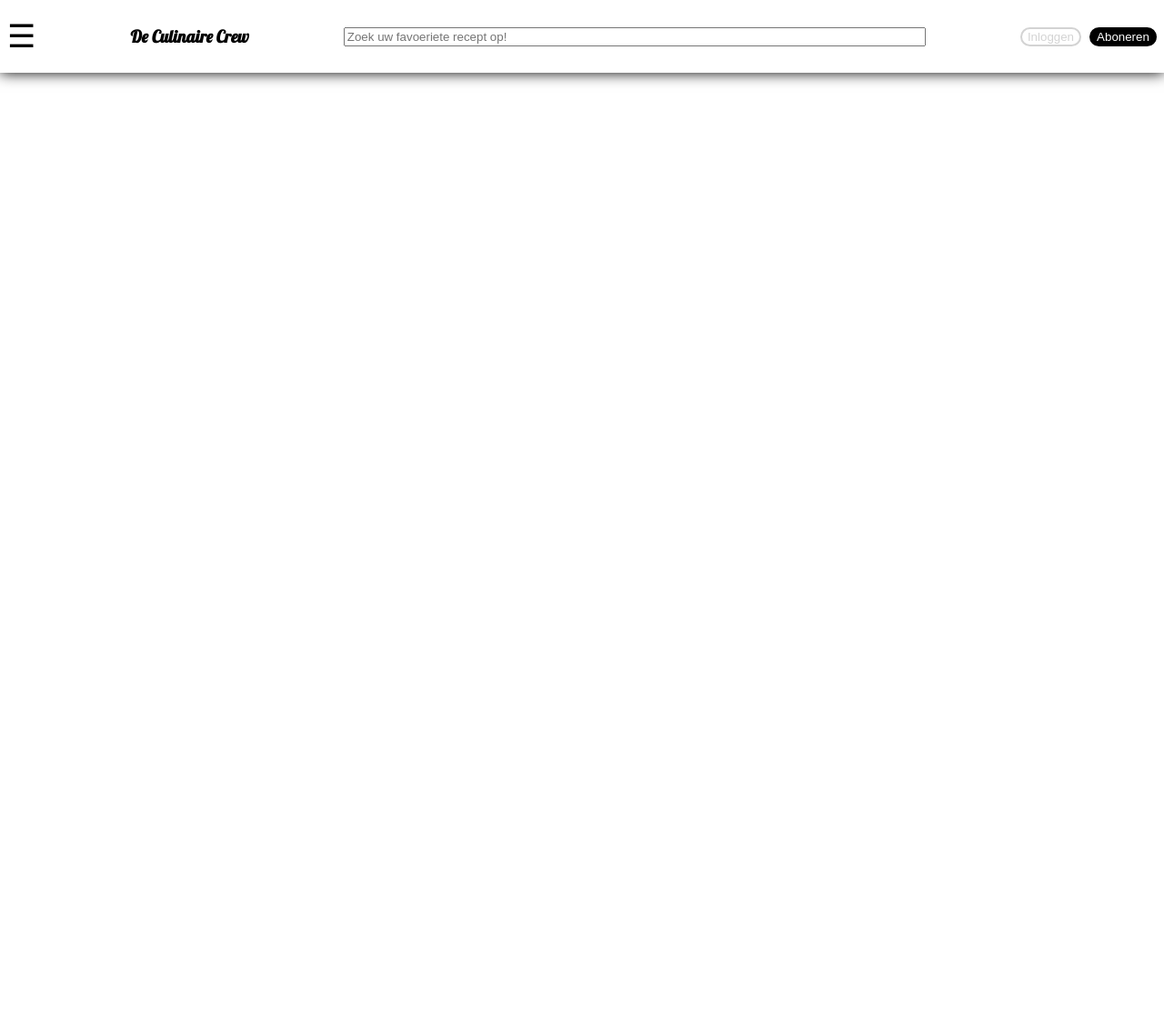
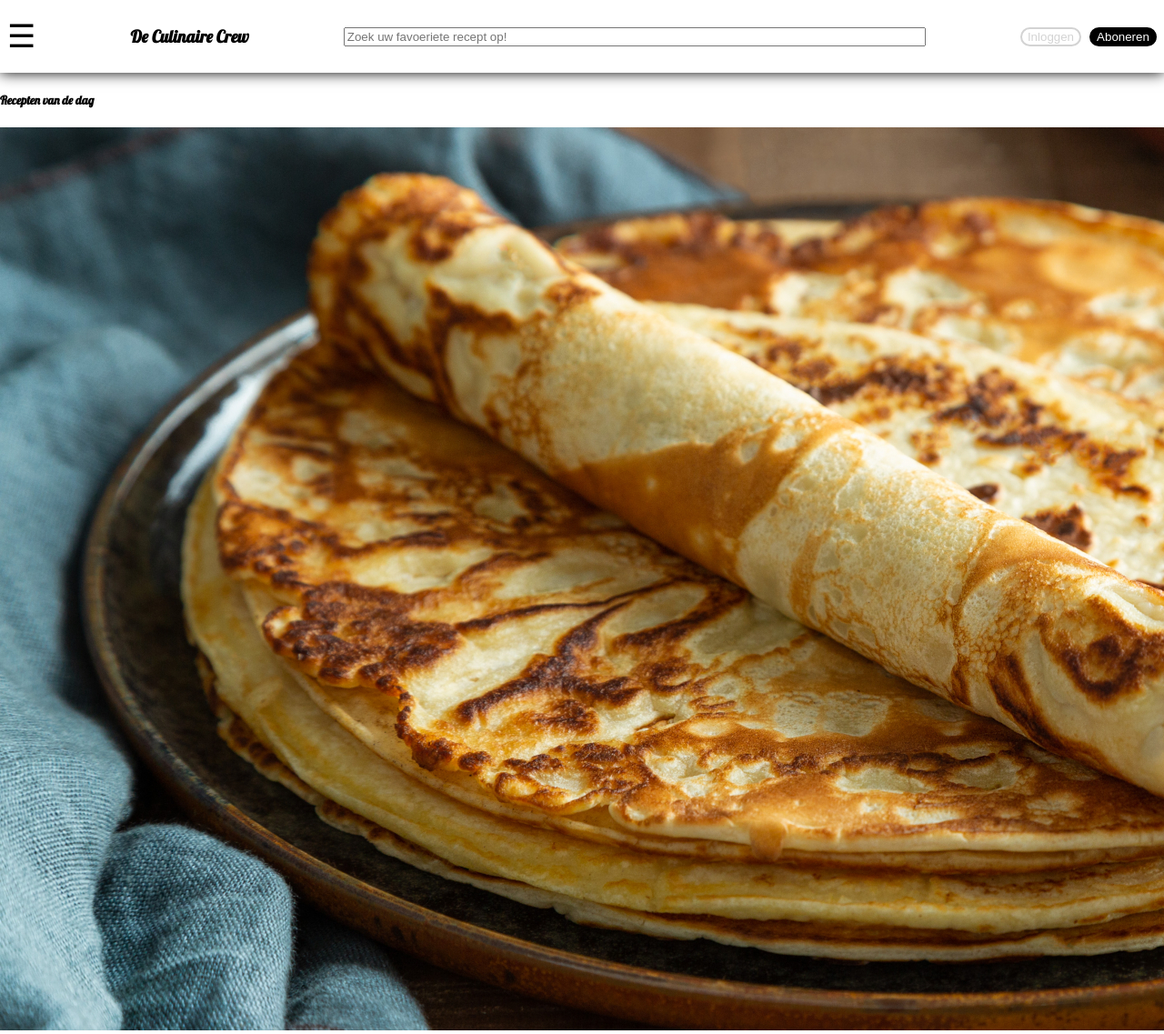
Before and after one commit to Vincent007super/Bongos, a PHP site: page / in a window 1280 px wide; the page is wider, and only the part inside the window is pictured. Shown: that part at 91% size. Before the commit the page ends 93 px from the top of that part, so only its background shows below. Run offline with PHP 8.4, Linux system fonts and the light colour scheme.

Commit message:
Bezig met main
- img added (filer)
- Divs made
- Sideways scrolling disabled

```diff
--- a/index.php
+++ b/index.php
@@ -32,6 +32,19 @@
     </header>
 
     <main>
+        <div class="wrapper1">
+            <div class="wrapper2">
+                <div class="wrapper4">
+                    <h5>Recepten van de dag</h5>
+                    <img src="media/img/pannenkoek.jpg" alt="" srcset="">
+                </div>
+                <div class="wrapper5"></div>
+            </div>
+            <div class="wrapper3">
+
+            </div>
+        </div>
+    </main>
     <script src="script/script.js"></script>
 </body>
 
--- a/style/site.css
+++ b/style/site.css
@@ -20,6 +20,7 @@ header>* {
 
 body {
     margin: 0;
+    overflow-x: hidden;
 }
 
 h1, h2, h3, h4, h5, h6 {
```
Also changed, not shown: media/img/pannenkoek.jpg (added).
